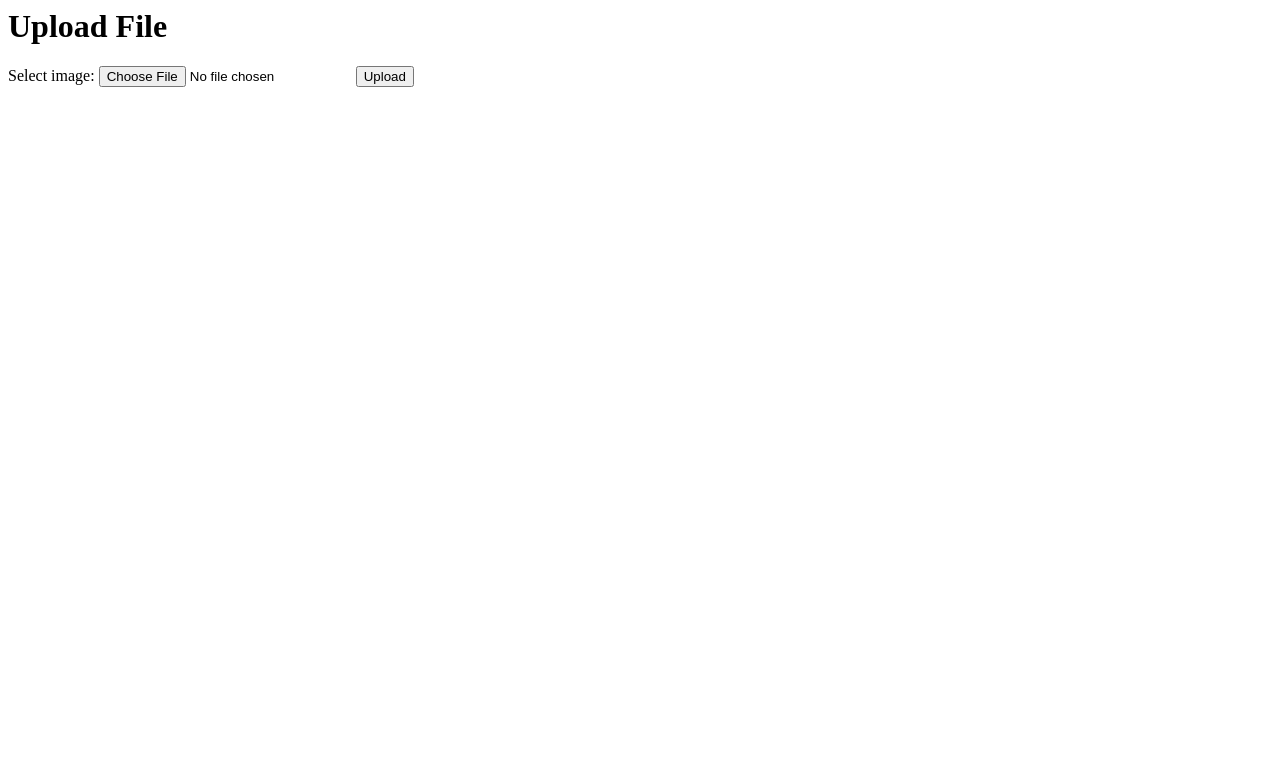
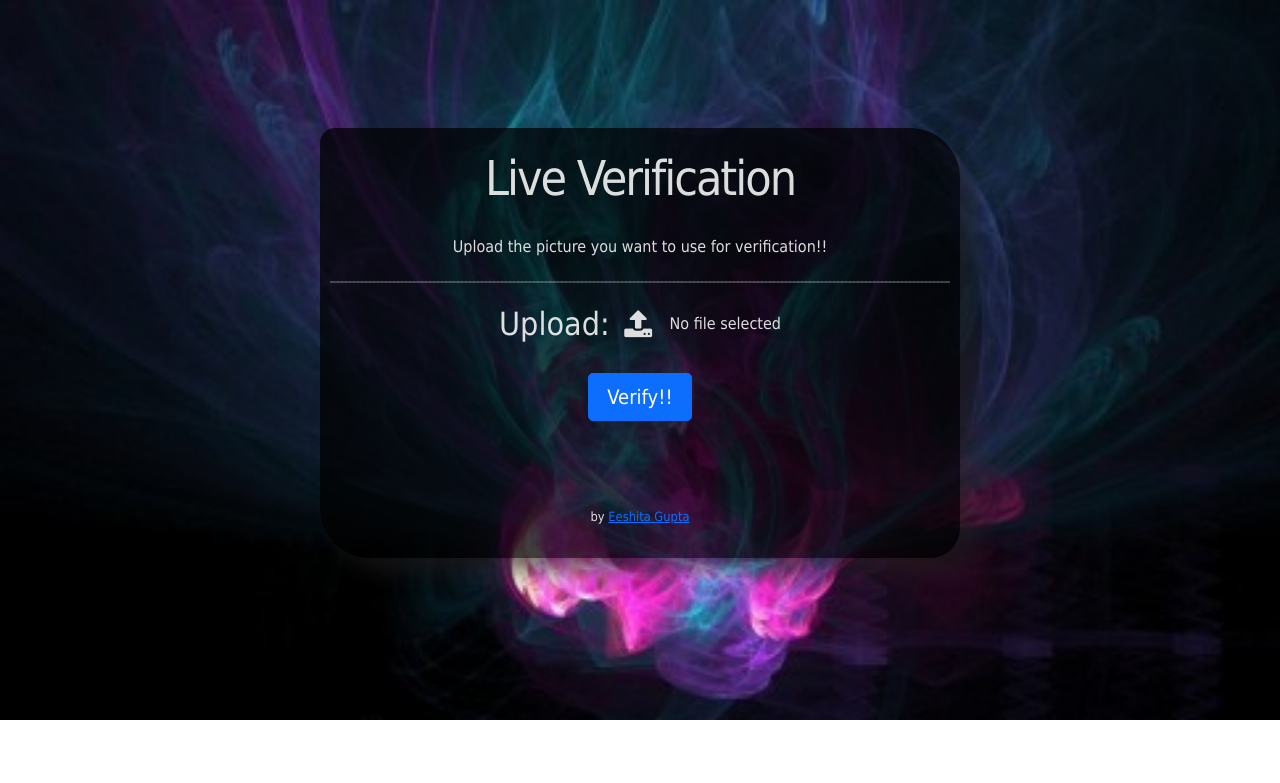
Before and after one commit to eeshita19/Face_recognition, a Flask app: page / in a window 1280 px wide. Shown: the top 783 px of the page. Run offline with Flask 2, Linux system fonts and the light colour scheme; some libraries are stand-ins or nearby versions.

Commit message:
htmldone

```diff
--- a/templates/form.html
+++ b/templates/form.html
@@ -1,8 +1,122 @@
-<h1>  Upload File</h1>
+<!DOCTYPE html>
+<html lang="en">
 
-<form method=post enctype=multipart/form-data>
-    <label for="img">Select image:</label>
-    <input type="file"  name="file" accept="image/*">
+<head>
+  <meta charset="UTF-8">
+  <meta http-equiv="X-UA-Compatible" content="IE=edge">
+  <meta name="viewport" content="width=device-width, initial-scale=1.0">
+  <link href="https://cdn.jsdelivr.net/npm/bootstrap@5.0.0-beta1/dist/css/bootstrap.min.css" rel="stylesheet"
+    integrity="sha384-giJF6kkoqNQ00vy+HMDP7azOuL0xtbfIcaT9wjKHr8RbDVddVHyTfAAsrekwKmP1" crossorigin="anonymous">
+  <link href="https://maxcdn.bootstrapcdn.com/font-awesome/4.5.0/css/font-awesome.min.css" rel="stylesheet" />
+  <script src="https://ajax.googleapis.com/ajax/libs/jquery/2.1.1/jquery.min.js"></script>
 
-    <input type="submit" value=Upload>
-  </form>
+  <title>Live Verification</title>
+  <style>
+    body {
+      background-image: url("../static/images/bgimage.jpg");
+      background-repeat: no-repeat;
+      background-size: cover;
+      color: rgba(245, 245, 245, 0.897);
+      font-family: Tahoma, sans-serif;
+    }
+
+    h1 {
+      font-size: 3em;
+      letter-spacing: -2px;
+      padding: 2%;
+    }
+
+    p {
+      padding: 1%;
+      font-size: 1em;
+    }
+    label{
+      font-size: xx-large;
+    }
+
+    .center {
+      text-align: center;
+      margin: auto;
+      margin-top: 5%;
+      width: 50%;
+      padding: 10px;
+      margin: auto;
+    }
+
+    .shadows {
+      box-shadow: 15px 15px 20px rgba(29, 28, 28, 0.582);
+      background-color: rgba(0, 0, 0, 0.74);
+      border-radius: 15px 50px 30px;
+      margin-top: 10%;
+    }
+
+    .footer {
+      font-size: .8rem;
+      margin: 1rem;
+      margin-top: 5rem;
+    }
+
+    .element {
+      display: inline-flex;
+      align-items: center;
+    }
+
+    i.fa-upload {
+      margin: 10px;
+      cursor: pointer;
+      font-size: 30px;
+    }
+
+    i:hover {
+      opacity: 0.6;
+    }
+
+    input {
+      display: none;
+    }
+  </style>
+
+</head>
+
+<body>
+
+  <div class="center shadows ">
+    <h1> Live Verification</h1>
+    <p> Upload the picture you want to use for verification!! </p>
+    <hr style="border-top: 2px dotted white;">
+
+    <form method=post enctype=multipart/form-data>
+      <label for="file"> Upload:</label>
+      <div class="element">
+        <i class="fa fa-upload">&nbsp;</i><span id="namefile">No file selected</span>
+        <input type="file" name="file" accept="image/*" required>
+      </div>
+
+
+      <br><br>
+      <div class="text-center">
+        <button type="submit" class="btn btn-primary btn-lg col-2 ">Verify!! </button>
+      </div>
+    </form>
+
+    <p class="footer">by <a href="https://eeshitagupta.herokuapp.com/" target="_blank">Eeshita Gupta</a> </p>
+
+  </div>
+
+
+  <script>
+    $("i").click(function () {
+      $("input[type='file']").trigger('click');
+    });
+
+    $('input[type="file"]').on('change', function () {
+      var val = $(this).val();
+      var item = val.split("\\");
+      var i = item.length;
+      $('#namefile').text(String(item[i - 1]));
+    })
+  </script>
+
+</body>
+
+</html>
--- a/templates/img.html
+++ b/templates/img.html
@@ -11,7 +11,7 @@
 <body>
 
 
-  <h1> TRUE</h1>
+  <h1> VERIFIED </h1>
 
 
 
```
Also changed, not shown: static/images/bgimage.jpg (added).
